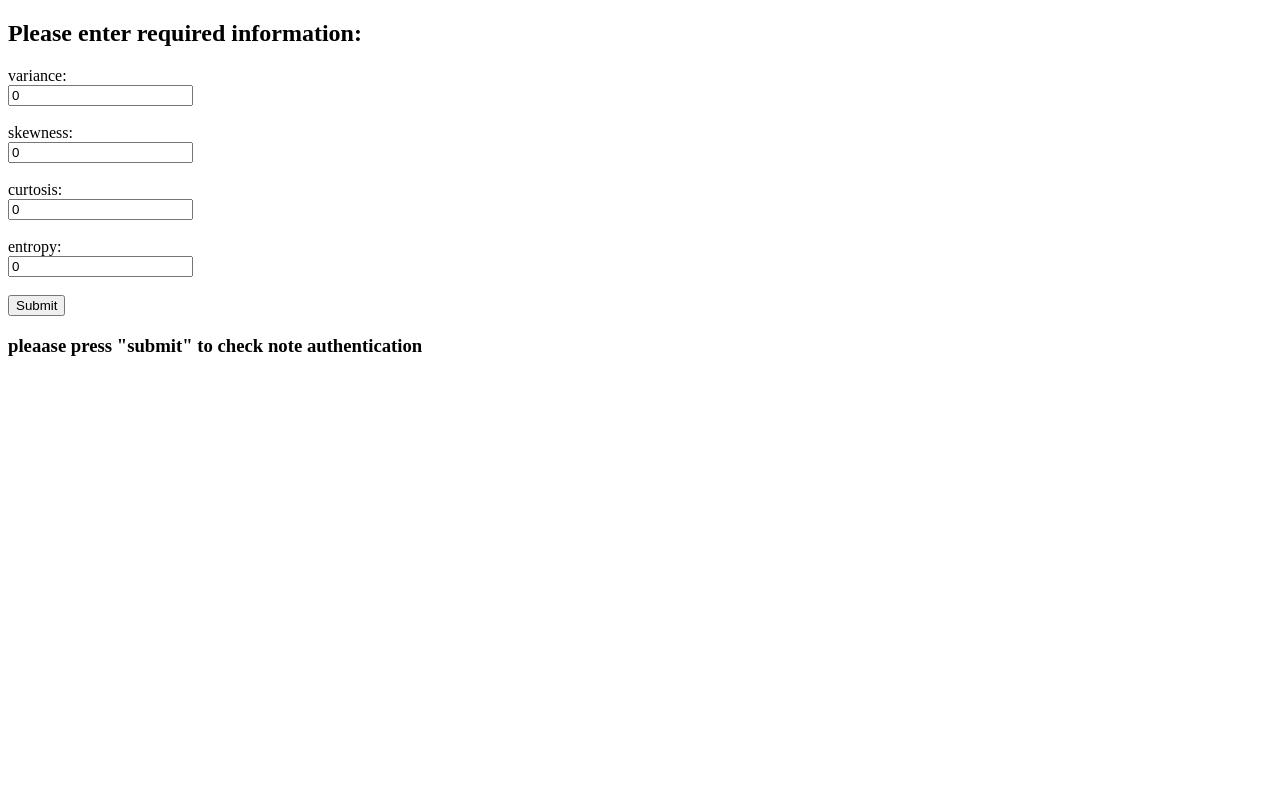
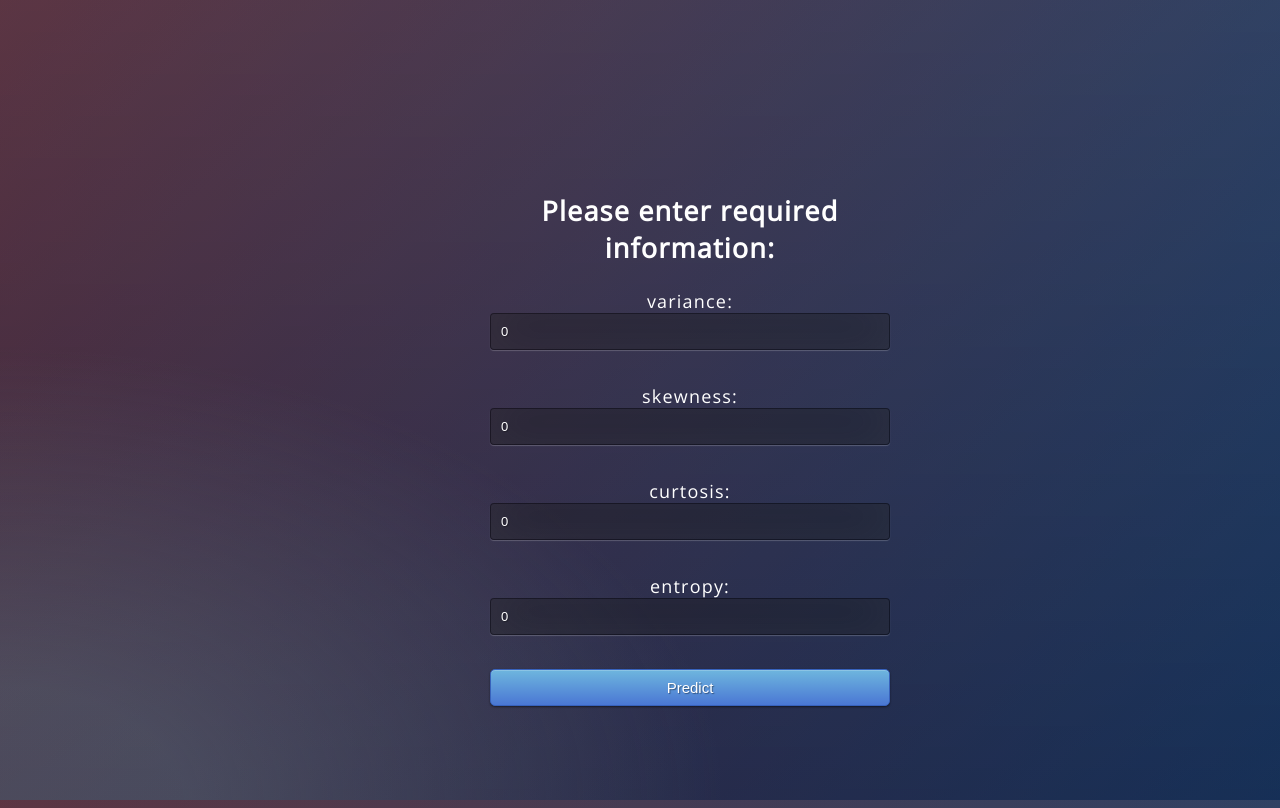
Before and after one commit to mkarimi8867/Bank_note, a Flask app: page / in a window 1280 px wide. Run offline with Flask 3, Linux system fonts and the light colour scheme.

Commit message:
frontend and virtual enviroment is updated

```diff
--- a/main.py
+++ b/main.py
@@ -1,22 +1,9 @@
-# import pandas as pd
-# import numpy as np
-# from sklearn.model_selection import train_test_split
-# from sklearn.tree import DecisionTreeClassifier
-# from sklearn.metrics import accuracy_score
+
 from flask import Flask,render_template,request,redirect,url_for
 import pickle
 import sklearn
+
 print(sklearn.__version__)
-
-# data = pd.read_csv('BankNote_Authentication.csv')
-# x_data = data.iloc[:,:-1]
-# y_data = data.iloc[:,-1]
-# x_train,x_test,y_train,y_test = train_test_split(x_data,y_data,test_size=0.2,random_state=123)
-# model = DecisionTreeClassifier()
-# model.fit(x_train,y_train)
-# #y_preds = model.predict(x_test)
-# file_name = 'classifier_model.sav'
-# pickle.dump(model,open(file_name,'wb'))
 
 app = Flask(__name__)
 model = pickle.load(open('classifier_model.sav','rb'))
@@ -56,4 +43,4 @@ def predict():
 
 
 if __name__=='__main__':
-    app.run(debug=True,host='0.0.0.0',port=5000)
+    app.run(host='0.0.0.0',port=8080,debug=True)
--- /dev/null
+++ b/static/style.css
@@ -0,0 +1,63 @@
+@import url(https://fonts.googleapis.com/css?family=Open+Sans);
+.btn { display: inline-block; *display: inline; *zoom: 1; padding: 4px 10px 4px; margin-bottom: 0; font-size: 13px; line-height: 18px; color: #333333; text-align: center;text-shadow: 0 1px 1px rgba(255, 255, 255, 0.75); vertical-align: middle; background-color: #f5f5f5; background-image: -moz-linear-gradient(top, #ffffff, #e6e6e6); background-image: -ms-linear-gradient(top, #ffffff, #e6e6e6); background-image: -webkit-gradient(linear, 0 0, 0 100%, from(#ffffff), to(#e6e6e6)); background-image: -webkit-linear-gradient(top, #ffffff, #e6e6e6); background-image: -o-linear-gradient(top, #ffffff, #e6e6e6); background-image: linear-gradient(top, #ffffff, #e6e6e6); background-repeat: repeat-x; filter: progid:dximagetransform.microsoft.gradient(startColorstr=#ffffff, endColorstr=#e6e6e6, GradientType=0); border-color: #e6e6e6 #e6e6e6 #e6e6e6; border-color: rgba(0, 0, 0, 0.1) rgba(0, 0, 0, 0.1) rgba(0, 0, 0, 0.25); border: 1px solid #e6e6e6; -webkit-border-radius: 4px; -moz-border-radius: 4px; border-radius: 4px; -webkit-box-shadow: inset 0 1px 0 rgba(255, 255, 255, 0.2), 0 1px 2px rgba(0, 0, 0, 0.05); -moz-box-shadow: inset 0 1px 0 rgba(255, 255, 255, 0.2), 0 1px 2px rgba(0, 0, 0, 0.05); box-shadow: inset 0 1px 0 rgba(255, 255, 255, 0.2), 0 1px 2px rgba(0, 0, 0, 0.05); cursor: pointer; *margin-left: .3em; }
+.btn:hover, .btn:active, .btn.active, .btn.disabled, .btn[disabled] { background-color: #e6e6e6; }
+.btn-large { padding: 9px 14px; font-size: 15px; line-height: normal; -webkit-border-radius: 5px; -moz-border-radius: 5px; border-radius: 5px; }
+.btn:hover { color: #333333; text-decoration: none; background-color: #e6e6e6; background-position: 0 -15px; -webkit-transition: background-position 0.1s linear; -moz-transition: background-position 0.1s linear; -ms-transition: background-position 0.1s linear; -o-transition: background-position 0.1s linear; transition: background-position 0.1s linear; }
+.btn-primary, .btn-primary:hover { text-shadow: 0 -1px 0 rgba(0, 0, 0, 0.25); color: #ffffff; }
+.btn-primary.active { color: rgba(255, 255, 255, 0.75); }
+.btn-primary { background-color: #4a77d4; background-image: -moz-linear-gradient(top, #6eb6de, #4a77d4); background-image: -ms-linear-gradient(top, #6eb6de, #4a77d4); background-image: -webkit-gradient(linear, 0 0, 0 100%, from(#6eb6de), to(#4a77d4)); background-image: -webkit-linear-gradient(top, #6eb6de, #4a77d4); background-image: -o-linear-gradient(top, #6eb6de, #4a77d4); background-image: linear-gradient(top, #6eb6de, #4a77d4); background-repeat: repeat-x; filter: progid:dximagetransform.microsoft.gradient(startColorstr=#6eb6de, endColorstr=#4a77d4, GradientType=0);  border: 1px solid #3762bc; text-shadow: 1px 1px 1px rgba(0,0,0,0.4); box-shadow: inset 0 1px 0 rgba(255, 255, 255, 0.2), 0 1px 2px rgba(0, 0, 0, 0.5); }
+.btn-primary:hover, .btn-primary:active, .btn-primary.active, .btn-primary.disabled, .btn-primary[disabled] { filter: none; background-color: #4a77d4; }
+.btn-block { width: 100%; display:block; }
+
+* { -webkit-box-sizing:border-box; -moz-box-sizing:border-box; -ms-box-sizing:border-box; -o-box-sizing:border-box; box-sizing:border-box; }
+
+html { width: 100%; height:100%; overflow:hidden; }
+
+body {
+	width: 100%;
+	height:100%;
+	font-family: 'Open Sans', sans-serif;
+	background: #092756;
+	color: #fff;
+	font-size: 18px;
+	text-align:center;
+	letter-spacing:1.2px;
+	background: -moz-radial-gradient(0% 100%, ellipse cover, rgba(104,128,138,.4) 10%,rgba(138,114,76,0) 40%),-moz-linear-gradient(top,  rgba(57,173,219,.25) 0%, rgba(42,60,87,.4) 100%), -moz-linear-gradient(-45deg,  #670d10 0%, #092756 100%);
+	background: -webkit-radial-gradient(0% 100%, ellipse cover, rgba(104,128,138,.4) 10%,rgba(138,114,76,0) 40%), -webkit-linear-gradient(top,  rgba(57,173,219,.25) 0%,rgba(42,60,87,.4) 100%), -webkit-linear-gradient(-45deg,  #670d10 0%,#092756 100%);
+	background: -o-radial-gradient(0% 100%, ellipse cover, rgba(104,128,138,.4) 10%,rgba(138,114,76,0) 40%), -o-linear-gradient(top,  rgba(57,173,219,.25) 0%,rgba(42,60,87,.4) 100%), -o-linear-gradient(-45deg,  #670d10 0%,#092756 100%);
+	background: -ms-radial-gradient(0% 100%, ellipse cover, rgba(104,128,138,.4) 10%,rgba(138,114,76,0) 40%), -ms-linear-gradient(top,  rgba(57,173,219,.25) 0%,rgba(42,60,87,.4) 100%), -ms-linear-gradient(-45deg,  #670d10 0%,#092756 100%);
+	background: -webkit-radial-gradient(0% 100%, ellipse cover, rgba(104,128,138,.4) 10%,rgba(138,114,76,0) 40%), linear-gradient(to bottom,  rgba(57,173,219,.25) 0%,rgba(42,60,87,.4) 100%), linear-gradient(135deg,  #670d10 0%,#092756 100%);
+	filter: progid:DXImageTransform.Microsoft.gradient( startColorstr='#3E1D6D', endColorstr='#092756',GradientType=1 );
+
+}
+.login {
+	position: absolute;
+	top: 40%;
+	left: 50%;
+	margin: -150px 0 0 -150px;
+	width:400px;
+	height:400px;
+}
+
+.login h1 { color: #fff; text-shadow: 0 0 10px rgba(0,0,0,0.3); letter-spacing:1px; text-align:center; }
+
+input {
+	width: 100%;
+	margin-bottom: 10px;
+	background: rgba(0,0,0,0.3);
+	border: none;
+	outline: none;
+	padding: 10px;
+	font-size: 13px;
+	color: #fff;
+	text-shadow: 1px 1px 1px rgba(0,0,0,0.3);
+	border: 1px solid rgba(0,0,0,0.3);
+	border-radius: 4px;
+	box-shadow: inset 0 -5px 45px rgba(100,100,100,0.2), 0 1px 1px rgba(255,255,255,0.2);
+	-webkit-transition: box-shadow .5s ease;
+	-moz-transition: box-shadow .5s ease;
+	-o-transition: box-shadow .5s ease;
+	-ms-transition: box-shadow .5s ease;
+	transition: box-shadow .5s ease;
+}
+input:focus { box-shadow: inset 0 -5px 45px rgba(100,100,100,0.4), 0 1px 1px rgba(255,255,255,0.2); }
--- a/templates/index.html
+++ b/templates/index.html
@@ -3,12 +3,20 @@
 <head>
     <meta charset="UTF-8">
     <title>submit</title>
+    <link href='https://fonts.googleapis.com/css?family=Pacifico' rel='stylesheet' type='text/css'>
+<link href='https://fonts.googleapis.com/css?family=Arimo' rel='stylesheet' type='text/css'>
+<link href='https://fonts.googleapis.com/css?family=Hind:300' rel='stylesheet' type='text/css'>
+<link href='https://fonts.googleapis.com/css?family=Open+Sans+Condensed:300' rel='stylesheet' type='text/css'>
+<link type="text/css" rel="stylesheet" href="{{ url_for('static', filename='./style.css') }}">
 
 </head>
+
 <body>
+    <div class="login">
     <h2>
         Please enter required information:
     </h2>
+
     <form action="/predict" method="post">
         <label for="variance">variance:</label><br>
         <input type="text" id="variance" name="variance" value="0"><br><br>
@@ -18,8 +26,11 @@
         <input type="text" id="curtosis" name="curtosis" value="0"><br><br>
         <label for="entropy">entropy:</label><br>
         <input type="text" id="entropy" name="entropy" value="0"><br><br>
-        <input type="submit" value="Submit">
+        <button type="submit" class="btn btn-primary btn-block btn-large">Predict</button>
     </form>
-    <p> <h3>pleaase press "submit" to check note authentication</h3></p>
+
+    </div>
+{{pred}}
+
 </body>
 </html>
--- a/templates/result.html
+++ b/templates/result.html
@@ -3,8 +3,13 @@
 <head>
     <meta charset="UTF-8">
     <title>Result</title>
+    <link href='https://fonts.googleapis.com/css?family=Pacifico' rel='stylesheet' type='text/css'>
+    <link type="text/css" rel="stylesheet" href="{{ url_for('static', filename='./style.css') }}">
 </head>
 <body>
+<div class="login">
  <h1> The Bank Note is {{ result }}. </h1>
+
+    </div>
 </body>
 </html>
```
Also changed, not shown: Train_model.py (added, +18 -0 lines), config.py (added, +10 -0 lines), 2 other files.
